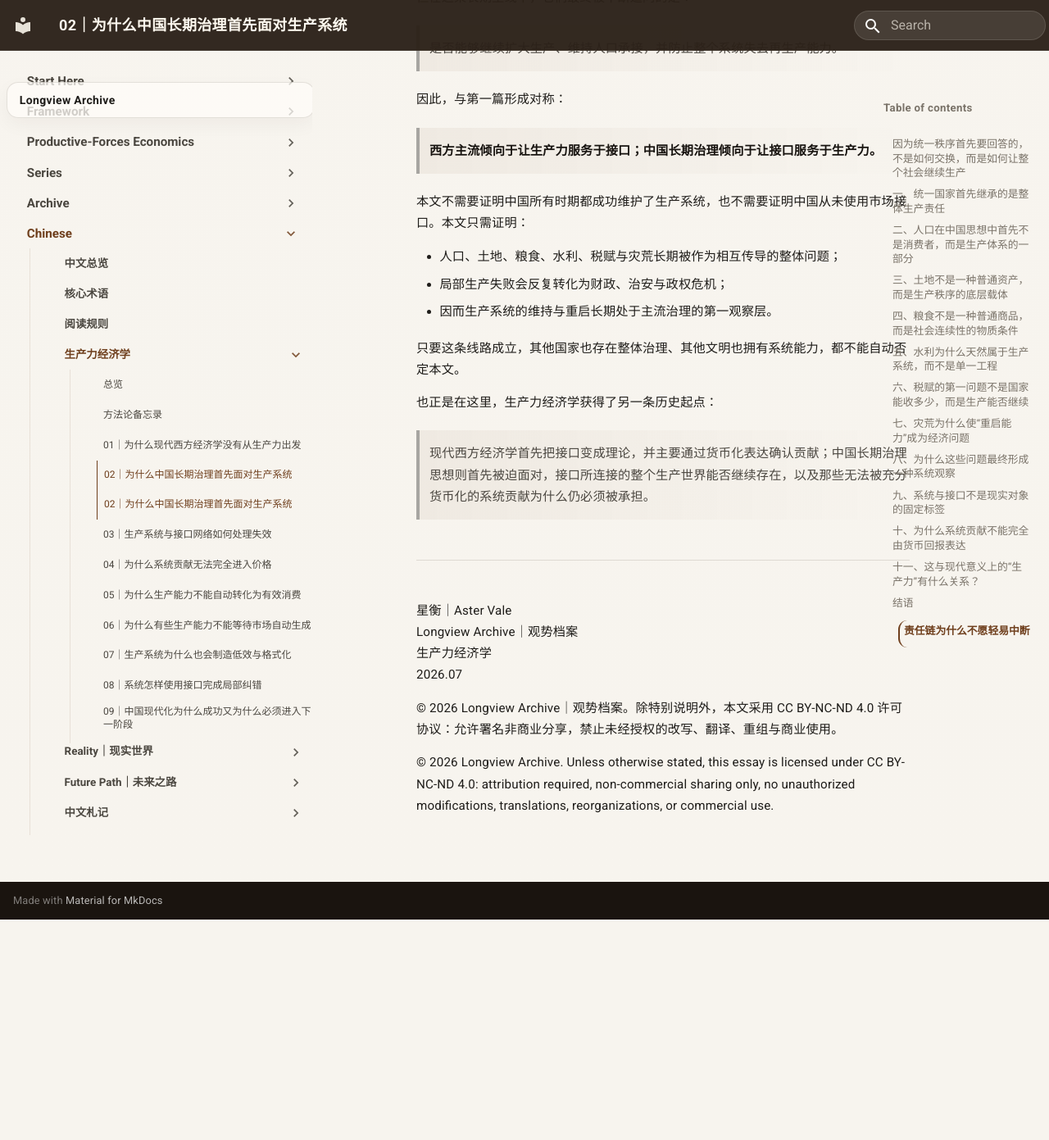
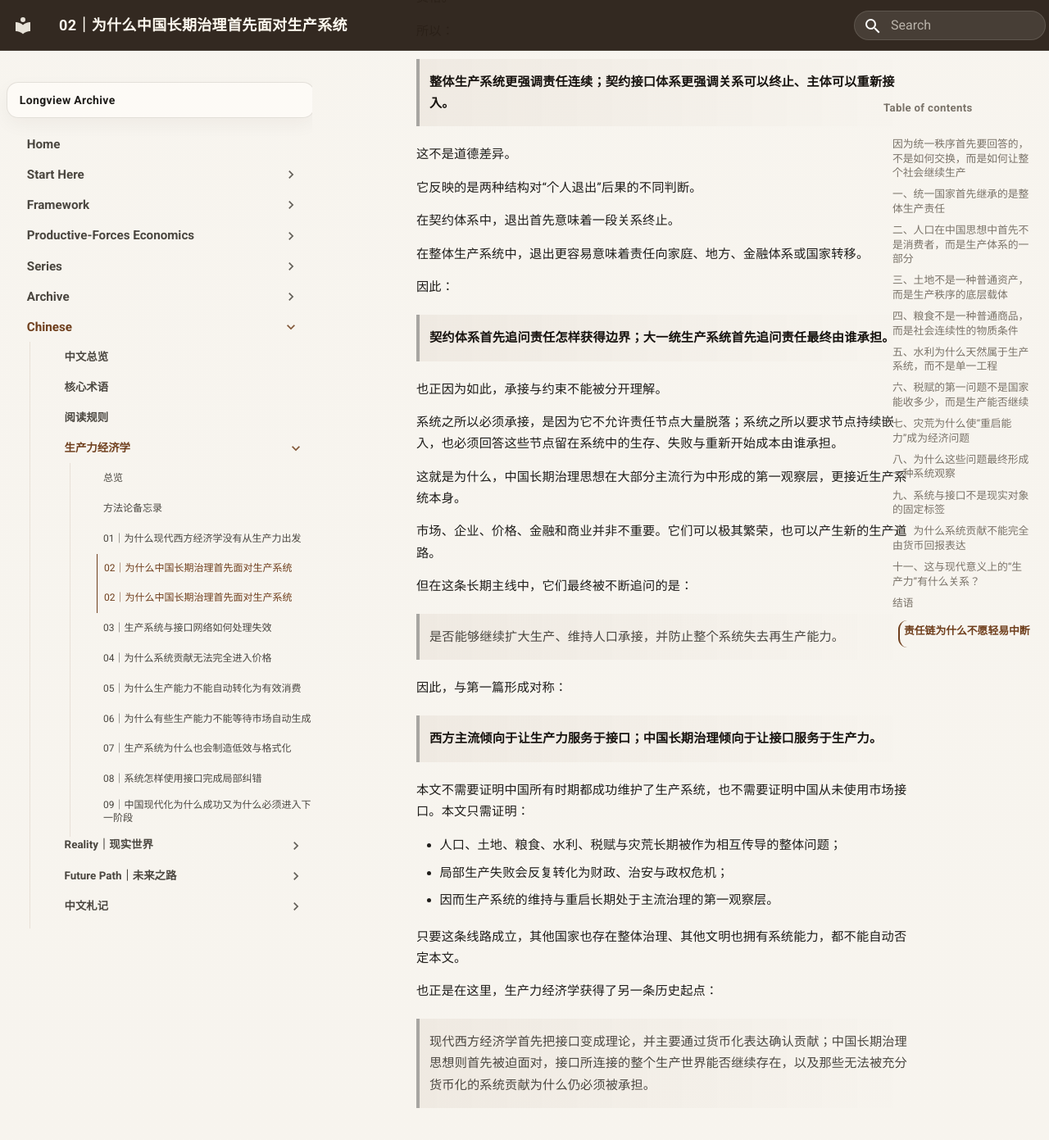
Before and after one commit to guanshi1688/longview-archive, an MkDocs documentation site: the page built from docs/essays/chinese/productive-forces-economics/02-c-chinese-governance.md, in a window 1280 px wide and 1400 px high, scrolled down 20550 px. Shown: the top 1391 px of the window at 82% size. Built offline with MkDocs 1.6.1 and Material for MkDocs 9.7.7, drawn with Linux system fonts in a browser that asks for light colours; before the commit the page ends 21672 px from its top, so only the background shows below that; some of the changed text lies outside the part shown.

Commit message:
Update 02-c-chinese-governance.md

```diff
--- a/docs/essays/chinese/productive-forces-economics/02-c-chinese-governance.md
+++ b/docs/essays/chinese/productive-forces-economics/02-c-chinese-governance.md
@@ -686,7 +686,21 @@
 
 ### 责任链为什么不愿轻易中断
 
-大一统不仅意味着地理空间的统一，也意味着责任链条尽量不能中断。
+大一统不仅意味着地理空间的统一，也意味着责任传播被纳入同一个政治空间。
+
+地方失败以后，责任不能永久留在地方之外；个人、家庭、企业与基层组织退出以后，责任也不会自动消失。
+
+因此，大一统不是单向的“国家兜底”。
+
+它是一套双向责任结构：
+
+> **国家无法把整体失败永久推给外部；责任节点也很难把自身失败完全推离系统。**
+
+国家承担整体失效的最终后果，个人、家庭、企业和地方则被持续嵌入生产、债务、税收、就业、家庭再生产与公共秩序之中。
+
+这就是“责任嵌入”。
+
+它意味着系统不仅承接主体，也组织主体；不仅防止主体掉出生产循环，也要求主体不能轻易把责任留在系统之外。
 
 在传统结构中，个人并不是完全独立的法律原子。
 
@@ -730,6 +744,18 @@
 
 它反映的是两种结构对“个人退出”后果的不同判断。
 
+在契约体系中，退出首先意味着一段关系终止。
+
+在整体生产系统中，退出更容易意味着责任向家庭、地方、金融体系或国家转移。
+
+因此：
+
+> **契约体系首先追问责任怎样获得边界；大一统生产系统首先追问责任最终由谁承担。**
+
+也正因为如此，承接与约束不能被分开理解。
+
+系统之所以必须承接，是因为它不允许责任节点大量脱落；系统之所以要求节点持续嵌入，也必须回答这些节点留在系统中的生存、失败与重新开始成本由谁承担。
+
 这就是为什么，中国长期治理思想在大部分主流行为中形成的第一观察层，更接近生产系统本身。
 
 市场、企业、价格、金融和商业并非不重要。它们可以极其繁荣，也可以产生新的生产道路。
@@ -753,14 +779,3 @@
 也正是在这里，生产力经济学获得了另一条历史起点：
 
 > 现代西方经济学首先把接口变成理论，并主要通过货币化表达确认贡献；中国长期治理思想则首先被迫面对，接口所连接的整个生产世界能否继续存在，以及那些无法被充分货币化的系统贡献为什么仍必须被承担。
-
----
-
-星衡｜Aster Vale
-Longview Archive｜观势档案
-生产力经济学
-2026.07
-
-© 2026 Longview Archive｜观势档案。除特别说明外，本文采用 CC BY-NC-ND 4.0 许可协议：允许署名非商业分享，禁止未经授权的改写、翻译、重组与商业使用。
-
-© 2026 Longview Archive. Unless otherwise stated, this essay is licensed under CC BY-NC-ND 4.0: attribution required, non-commercial sharing only, no unauthorized modifications, translations, reorganizations, or commercial use.
```
